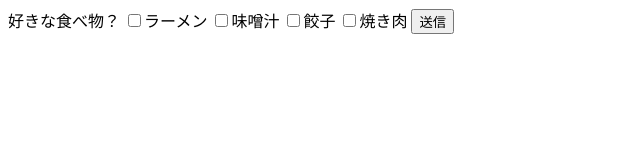
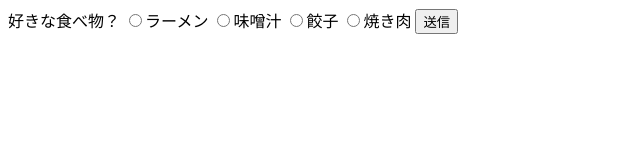
Before and after one commit to gpioblink/learning-node, a plain HTML site: page node1/cap6/test.html in a window 1280 px wide. Shown: the full height of the page, 0-640 px from the left. Drawn offline with Linux system fonts and the light colour scheme.

Commit message:
ラジオボタンにしてみた

```diff
--- a/node1/cap6/test.html
+++ b/node1/cap6/test.html
@@ -7,14 +7,15 @@
     <body>
         <form>
             好きな食べ物？
-            <lavel><input type="checkbox" name="food" value="ラーメン" />ラーメン</lavel>
-            <lavel><input type="checkbox" name="food" value="味噌汁" />味噌汁</lavel>
-            <lavel><input type="checkbox" name="food" value="餃子" />餃子</lavel>
-            <lavel><input type="checkbox" name="food" value="焼き肉" />焼き肉</lavel>
+            <lavel><input type="radio" name="food" value="ラーメン" />ラーメン</lavel>
+            <lavel><input type="radio" name="food" value="味噌汁" />味噌汁</lavel>
+            <lavel><input type="radio" name="food" value="餃子" />餃子</lavel>
+            <lavel><input type="radio" name="food" value="焼き肉" />焼き肉</lavel>
             <input type="button" value="送信" id='btn' /><!-- submitだとページ変わるからbuttonがいいぞー -->
         </form>
         <script type="text/javascript">
         document.addEventListener('DOMContentLoaded', function(){
+
             document.getElementById('btn').addEventListener('click', function(){
                 var result = [];
                 var foods = document.getElementsByName('food');
```
